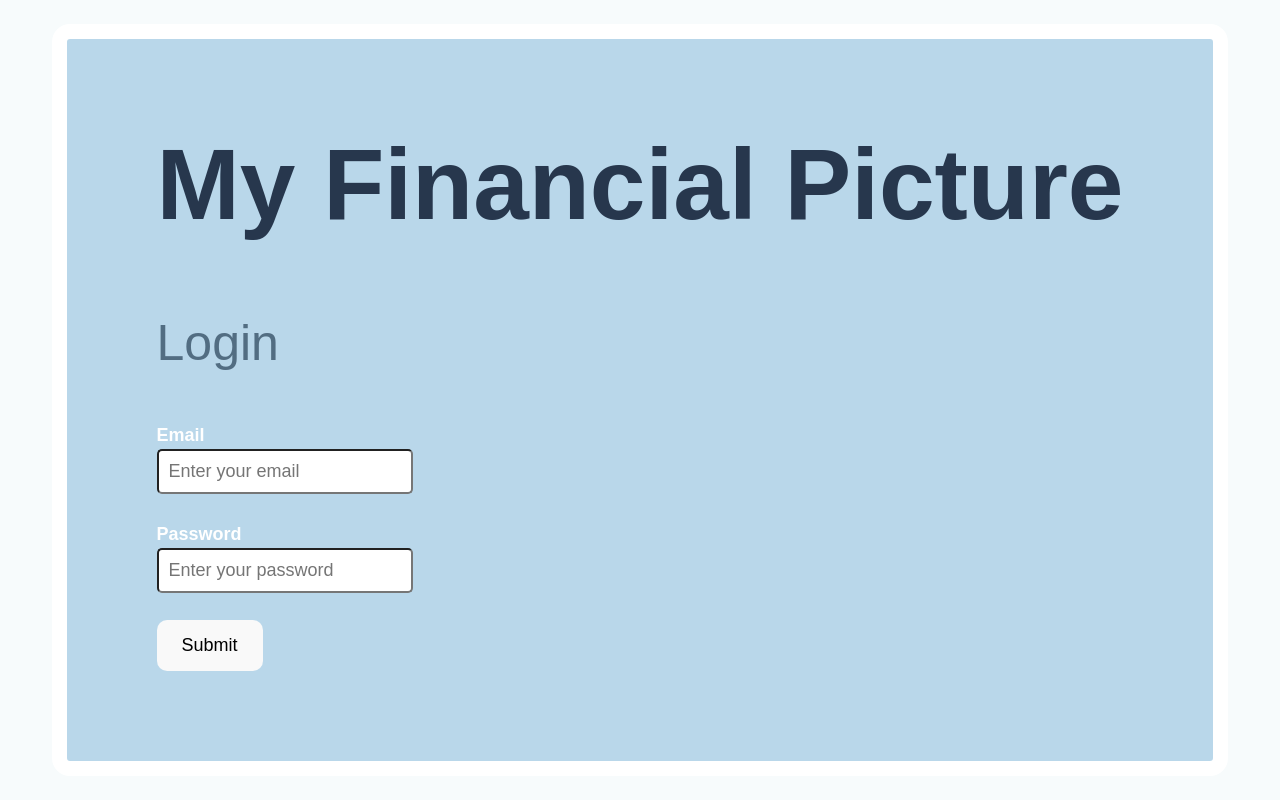
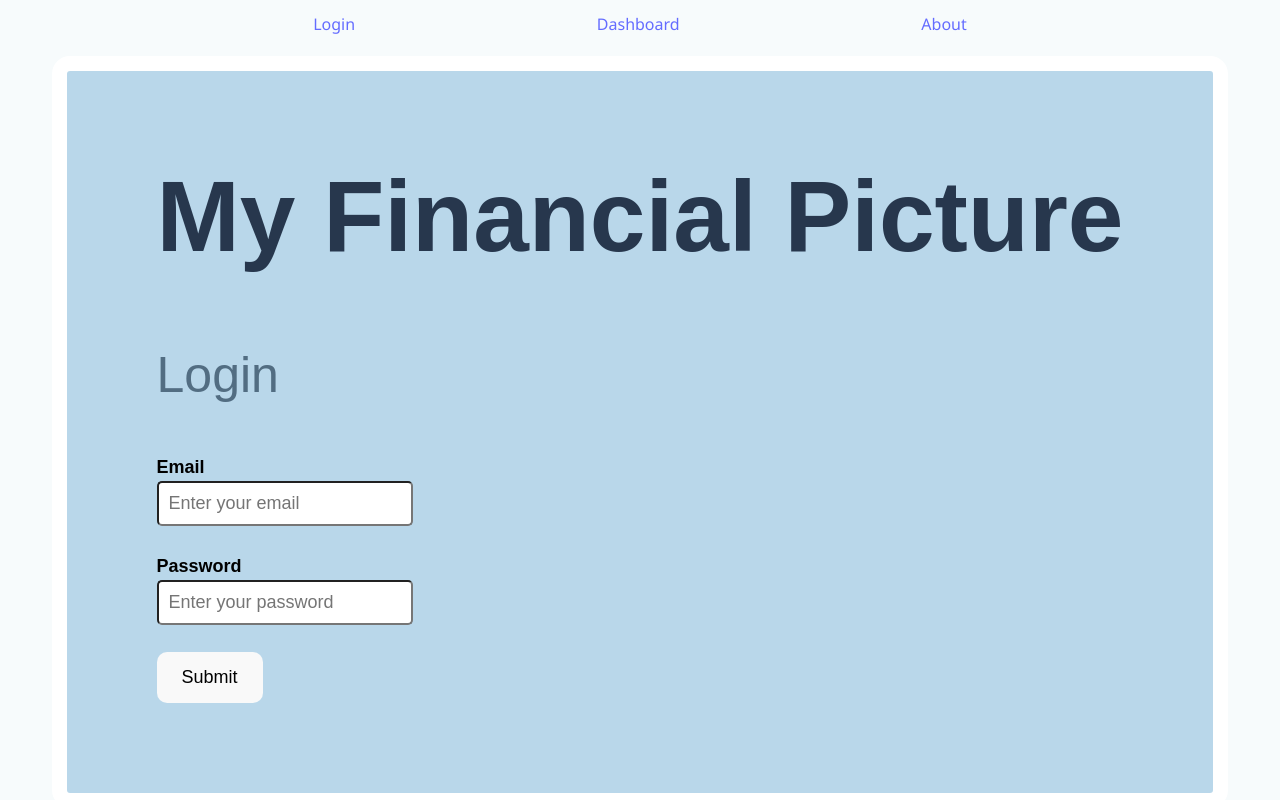
Before and after one commit to antho-nythornton/My-Financial-Picture-CPSC-491, a React (Vite) app in the folder My-Financial-Picture/: page / in a window 1280 px wide. Built offline with nearby package versions, Linux system fonts and the light colour scheme.

Commit message:
Made login, dashboard, and about router so far.

```diff
--- a/My-Financial-Picture/package.json
+++ b/My-Financial-Picture/package.json
@@ -11,7 +11,8 @@
   },
   "dependencies": {
     "react": "^19.1.1",
-    "react-dom": "^19.1.1"
+    "react-dom": "^19.1.1",
+    "react-router-dom": "^7.9.1"
   },
   "devDependencies": {
     "@eslint/js": "^9.33.0",
--- /dev/null
+++ b/My-Financial-Picture/src/About.jsx
@@ -0,0 +1,8 @@
+export default function About() {
+    return (
+      <div>
+        <h1>About Me</h1>
+        <p>This is the About page.</p>
+      </div>
+    )
+  }
--- a/My-Financial-Picture/src/App.jsx
+++ b/My-Financial-Picture/src/App.jsx
@@ -1,7 +1,22 @@
-import Login from './Login.jsx'
+import { Routes, Route } from 'react-router-dom'
+import Login from './Login'
+import Dashboard from './Dashboard'
+import About from './About'
+import Navigation from './Navigation'
+//import Started from './Started'
 
 function App() {
-  return <Login />
+  return (
+    <>
+    <Navigation />
+    <Routes>
+      <Route path="/" element={<Login />} />
+      <Route path="/dashboard" element={<Dashboard />} />
+      <Route path="/about" element={<About />} />
+      {/* <Route path="/Create Account" element={<Started />} /> */}
+    </Routes>
+    </>
+  )
 }
 
 export default App
--- /dev/null
+++ b/My-Financial-Picture/src/Dashboard.jsx
@@ -0,0 +1,10 @@
+function Dashboard() {
+    return (
+        <div>
+            <h1>Dashboard</h1>
+            <p>This is the Dashboard.</p>
+        </div>
+    )
+}
+
+export default Dashboard
--- a/My-Financial-Picture/src/Login.jsx
+++ b/My-Financial-Picture/src/Login.jsx
@@ -5,9 +5,9 @@ function Login() {
       <h2>Login</h2>
       <div className="Login-container">
         <div className="login">
-          <label htmlFor="email" style={{ color: 'white' }}>Email</label><br />
+          <label htmlFor="email" style={{ color: 'black' }}>Email</label><br />
           <input type="email" id="email" placeholder="Enter your email" /><br />
-          <label htmlFor="password" style={{ color: 'white' }}>Password</label><br />
+          <label htmlFor="password" style={{ color: 'black' }}>Password</label><br />
           <input type="password" id="password" placeholder="Enter your password" /><br />
         </div>
         <button id="submitButton" type="button">
--- /dev/null
+++ b/My-Financial-Picture/src/Navigation.jsx
@@ -0,0 +1,14 @@
+import { Link } from 'react-router-dom';
+
+    function Navigation() {
+      return (
+        <div className='nav'>
+            <Link to="/">Login</Link>
+            <Link to="/Dashboard">Dashboard</Link>
+            <Link to="/about">About</Link>
+            {/* <Link to="/started">Started</Link> */}
+        </div>
+      );
+    }
+
+    export default Navigation;
--- a/My-Financial-Picture/src/main.jsx
+++ b/My-Financial-Picture/src/main.jsx
@@ -1,11 +1,14 @@
 import { StrictMode } from 'react'
 import { createRoot } from 'react-dom/client'
+import { BrowserRouter } from 'react-router-dom'
 import './index.css'
 import './style-main.css'
 import App from './App.jsx'
 
 createRoot(document.getElementById('root')).render(
   <StrictMode>
-    <App />
+    <BrowserRouter>
+      <App />
+    </BrowserRouter>
   </StrictMode>
 )
--- a/My-Financial-Picture/src/style-main.css
+++ b/My-Financial-Picture/src/style-main.css
@@ -82,3 +82,11 @@ button {
             transform: translateY(0px);
         }
     }
+
+.nav {
+  display: flex;
+  border-radius: 18px;
+  align-items: center;
+  margin: 20px;
+  justify-content: space-evenly;
+}
```
Also changed, not shown: 1 other file (tests, documents, lock files or other folders).
